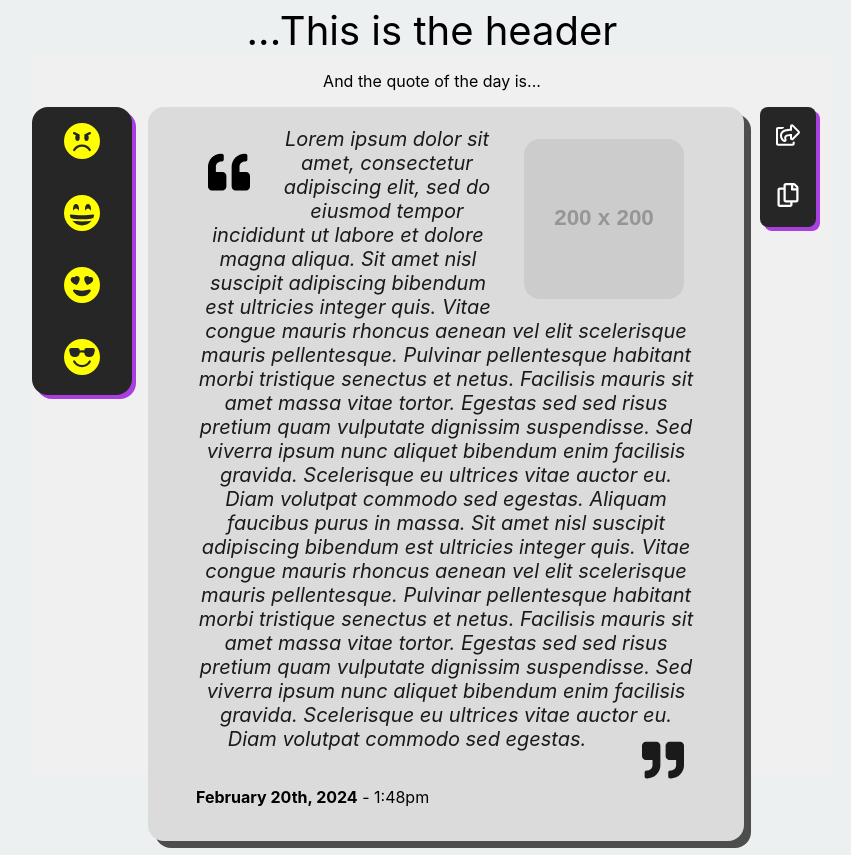
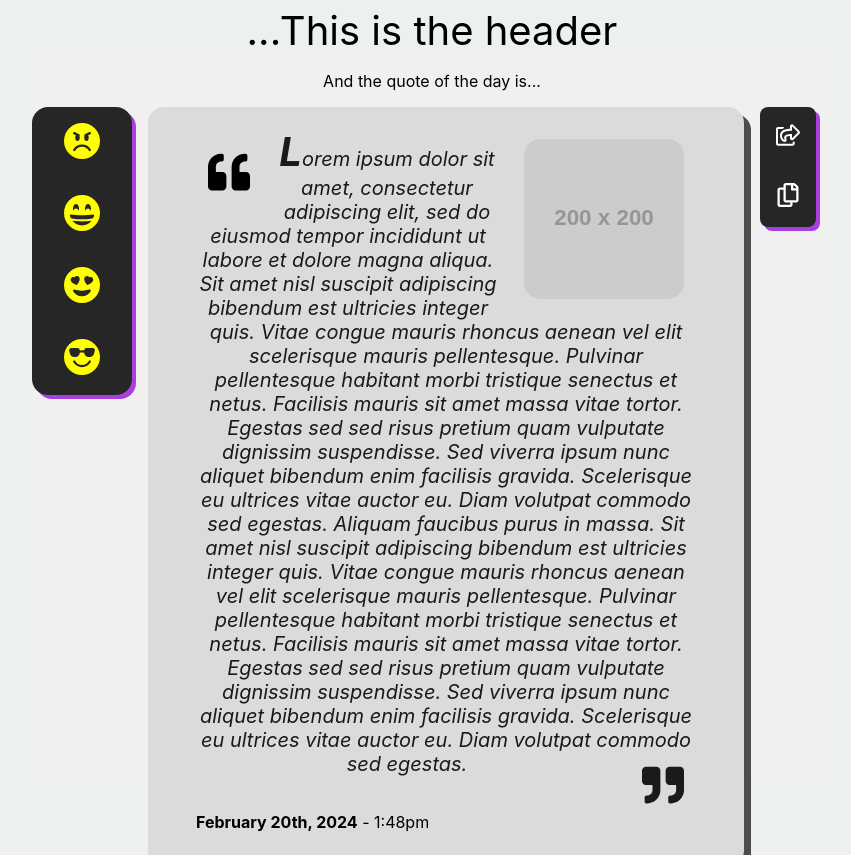
Before and after one commit to HalfMillennium/mnemo-app, a React (Create React App) app: page / in a window 1280 px wide. Shown: the whole page, without its empty margins (208-1059 px from the left). Built offline with nearby package versions, Linux system fonts and the light colour scheme.

Commit message:
Capitalize first letter of quote to indicate the beginning of a story. Update quote-container margins.

```diff
--- a/src/features/styles/thoughts/QuoteCard.css
+++ b/src/features/styles/thoughts/QuoteCard.css
@@ -29,7 +29,7 @@
 .quote-container {
     background-color: #dbdbdb;
     border-radius: 1rem;
-    margin: 0rem 1rem 1rem 1rem;
+    margin: 0rem 1rem 0rem 1rem;
     padding-bottom: 1rem;
     padding-right: 3rem;
     padding-left: 3rem;
@@ -139,3 +139,9 @@
         flex: 1;
     }
 }
+
+.quote-text-first-letter {
+    font-size: 40px;
+    font-weight: bold;
+    font-style: italic;
+}
--- a/src/features/thoughts/QuoteCard.tsx
+++ b/src/features/thoughts/QuoteCard.tsx
@@ -7,7 +7,7 @@ const QUOTE_ICON_SIZE = 42;
 
 export default function QuoteCard(props: {quote: string}) {
     const {quote} = props;
-
+    let firstLetter = quote[0];
     return (
         <>
             <div className="presentation-group">
@@ -22,7 +22,8 @@ export default function QuoteCard(props: {quote: string}) {
                         <div className="floated-right">
                             <img className="person-image-top" src="https://via.placeholder.com/200" alt="placeholder"></img>
                         </div>
-                        {quote}
+                        <span className="quote-text-first-letter">{quote[0]}</span>
+                        {quote.slice(1)}
                         <div className="row quote-right-container floated-right">
                             <FaQuoteRight className="pad-bot-2" size={QUOTE_ICON_SIZE}/>
                         </div>
```
